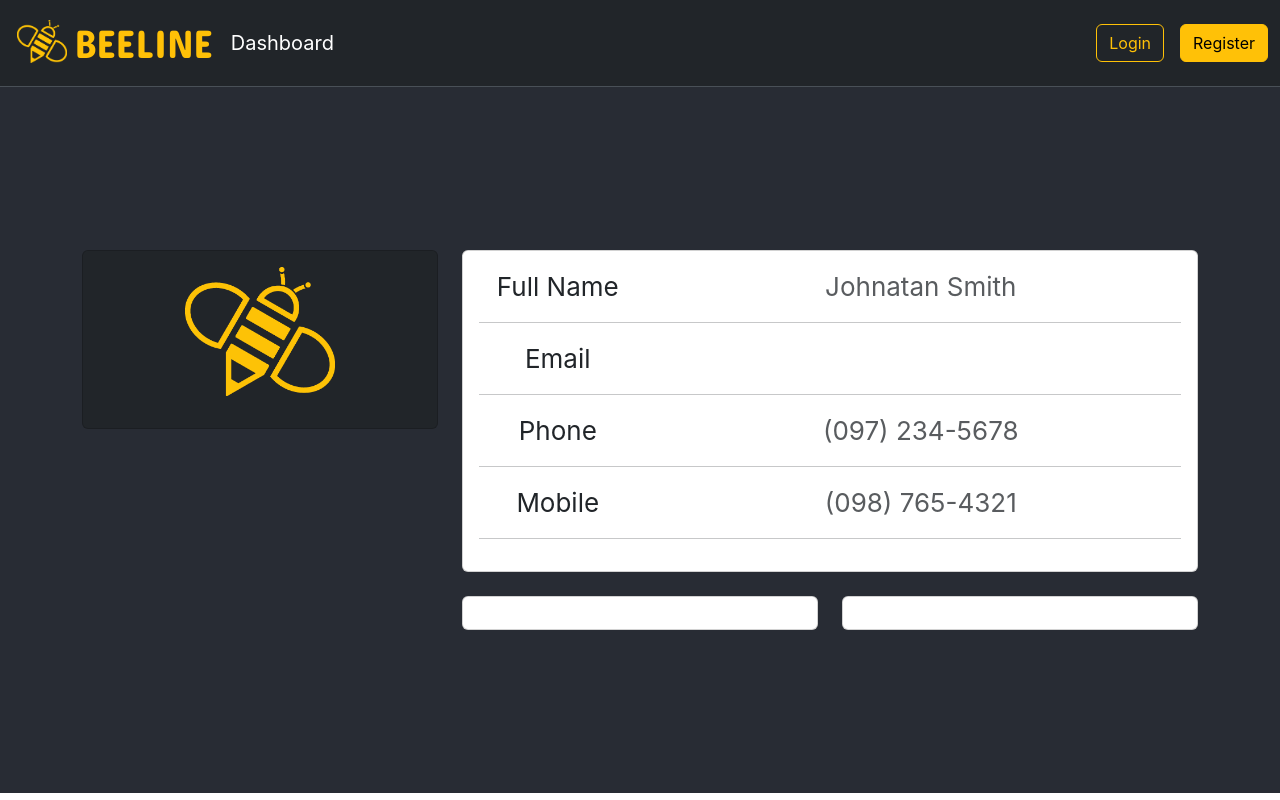
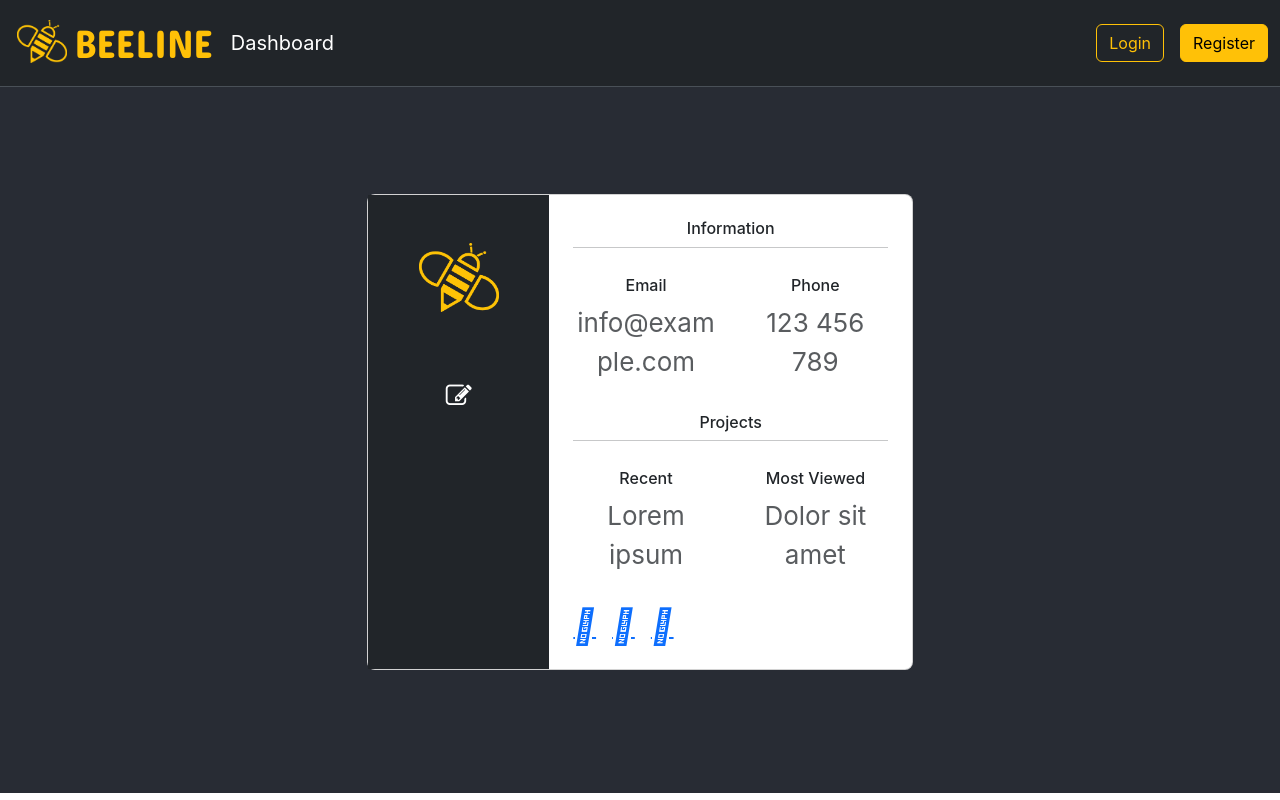
Before and after one commit to definitelynotpia/Beeline, a React (Create React App) app: page /profile in a window 1280 px wide. Built offline with nearby package versions, Linux system fonts and the light colour scheme; a web font is replaced by a local one.

Commit message:
added profile page for user

```diff
--- a/src/App.js
+++ b/src/App.js
@@ -81,7 +81,7 @@ function App() {
 
           <Route path="/register" element={<Register email={email} setEmail={setEmail} username={username} setUsername={setUsername} password={password} setPassword={setPassword} registerCredentials={accounts} />} />
 
-          <Route path="/profile" element={<Profile />} />
+          <Route path="/profile" element={<Profile username={username} email={email} />} />
         </Routes>
       </header>
     </div>
--- a/src/components/Login.js
+++ b/src/components/Login.js
@@ -33,10 +33,10 @@ export default function Login({ email, setEmail, password, setPassword, loginCre
 						Welcome back,<br />
 						<span className="fw-bold text-warning display-5">busy bee!</span>
 					</h2>
-					<p>
+					<div>
 						<div className="mt-4 mb-3"><i>Loving our app?</i></div>
 						<div>Help <span className="app-name text-warning" style={{ fontSize: '32px' }}>BEELINE</span> grow and improve by inviting your friends to join, and sending feedback to our support department.</div>
-					</p>
+					</div>
 				</div>
 
 				<div className="col-lg-4">
--- a/src/components/Profile.js
+++ b/src/components/Profile.js
@@ -2,71 +2,49 @@ import logo from '../logo.png';
 
 export default function Profile({ username, email }) {
 	return <>
-		{/* Template: https://mdbootstrap.com/docs/standard/extended/profiles/#section-3 */}
-		<div class="container py-5">
-			<div class="row">
-				<div class="col-lg-4">
-					<div class="card mb-4 bg-dark">
-						<div class="card-body text-center">
-							<img src={logo} alt="avatar"
-								class="img-fluid" width="150px" />
-							<h5 class="my-3">{username}</h5>
-							<p class="text-muted mb-1">{email}</p>
-						</div>
-					</div>
-				</div>
-				<div class="col-lg-8">
-					<div class="card mb-4">
-						<div class="card-body">
-							<div class="row">
-								<div class="col-sm-3">
-									<p class="mb-0">Full Name</p>
-								</div>
-								<div class="col-sm-9">
-									<p class="text-muted mb-0">Johnatan Smith</p>
-								</div>
+		<div className="container py-5 h-100">
+			<div className="row d-flex justify-content-center align-items-center h-100">
+				<div className="col col-lg-6 mb-4 mb-lg-0">
+					<div className="card mb-3" style={{ borderRadius: '.5rem' }}>
+						<div className="row g-0">
+							<div className="col-md-4 bg-dark text-center text-white"
+								>
+								<img src={logo} alt="Avatar" className="img-fluid my-5" width='80px' />
+								<h5>{username}</h5>
+								<p>{email}</p>
+								<i className="fa fa-edit mb-5"></i>
 							</div>
-							<hr />
-							<div class="row">
-								<div class="col-sm-3">
-									<p class="mb-0">Email</p>
-								</div>
-								<div class="col-sm-9">
-									<p class="text-muted mb-0">{email}</p>
-								</div>
-							</div>
-							<hr />
-							<div class="row">
-								<div class="col-sm-3">
-									<p class="mb-0">Phone</p>
-								</div>
-								<div class="col-sm-9">
-									<p class="text-muted mb-0">(097) 234-5678</p>
-								</div>
-							</div>
-							<hr />
-							<div class="row">
-								<div class="col-sm-3">
-									<p class="mb-0">Mobile</p>
-								</div>
-								<div class="col-sm-9">
-									<p class="text-muted mb-0">(098) 765-4321</p>
-								</div>
-							</div>
-							<hr />
-						</div>
-					</div>
-					<div class="row">
-						<div class="col-md-6">
-							<div class="card mb-4 mb-md-0">
-								<div class="card-body">
-								</div>
-							</div>
-						</div>
-
-						<div class="col-md-6">
-							<div class="card mb-4 mb-md-0">
-								<div class="card-body">
+							<div className="col-md-8">
+								<div className="card-body p-4">
+									<h6>Information</h6>
+									<hr className="mt-0 mb-4" />
+									<div className="row pt-1">
+										<div className="col-6 mb-3">
+											<h6>Email</h6>
+											<p className="text-muted">info@example.com</p>
+										</div>
+										<div className="col-6 mb-3">
+											<h6>Phone</h6>
+											<p className="text-muted">123 456 789</p>
+										</div>
+									</div>
+									<h6>Projects</h6>
+									<hr className="mt-0 mb-4" />
+									<div className="row pt-1">
+										<div className="col-6 mb-3">
+											<h6>Recent</h6>
+											<p className="text-muted">Lorem ipsum</p>
+										</div>
+										<div className="col-6 mb-3">
+											<h6>Most Viewed</h6>
+											<p className="text-muted">Dolor sit amet</p>
+										</div>
+									</div>
+									<div className="d-flex justify-content-start">
+										<a href="#!"><i className="fab fa-facebook-f fa-lg me-3"></i></a>
+										<a href="#!"><i className="fab fa-twitter fa-lg me-3"></i></a>
+										<a href="#!"><i className="fab fa-instagram fa-lg"></i></a>
+									</div>
 								</div>
 							</div>
 						</div>
```
Also changed, not shown: src/components/Profile.css (added, +18 -0 lines).
